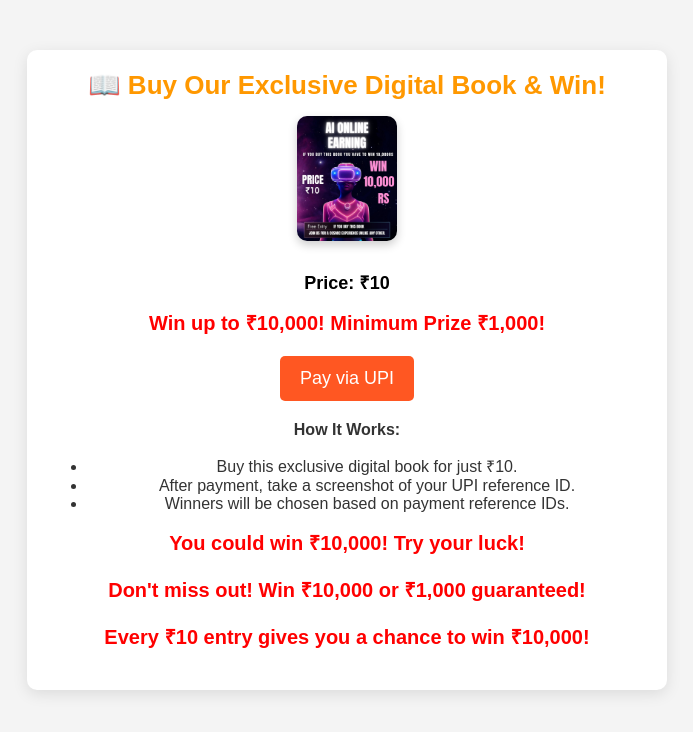
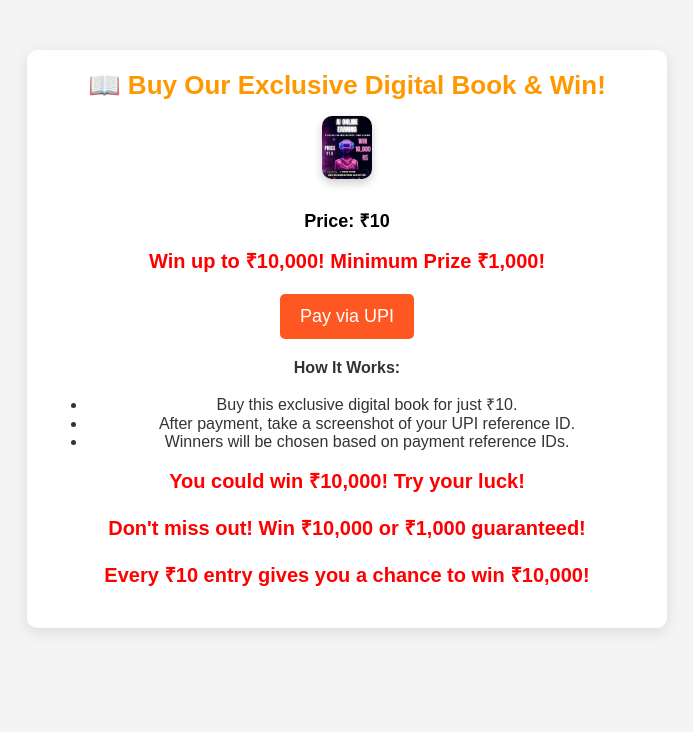
Before and after one commit to freelottery/EBOOK, a plain HTML site: page index.html in a window 1280 px wide. Shown: the whole page, without its empty margins (293-986 px from the left). Drawn offline with Linux system fonts and the light colour scheme.

Commit message:
Update index.html

```diff
--- a/index.html
+++ b/index.html
@@ -12,7 +12,7 @@
 <body>
     <div class="container">
         <div class="title">📖 Buy Our Exclusive Digital Book & Win!</div>
-        <img src="1.jpg" alt="Digital Book Cover" class="book-cover">
+        <img src="1.jpg" alt="Digital Book Cover" class="book-cover" style="width:50px;">
         <p class="price">Price: ₹10</p>
         <p class="highlight">Win up to ₹10,000! Minimum Prize ₹1,000!</p>
 
```
